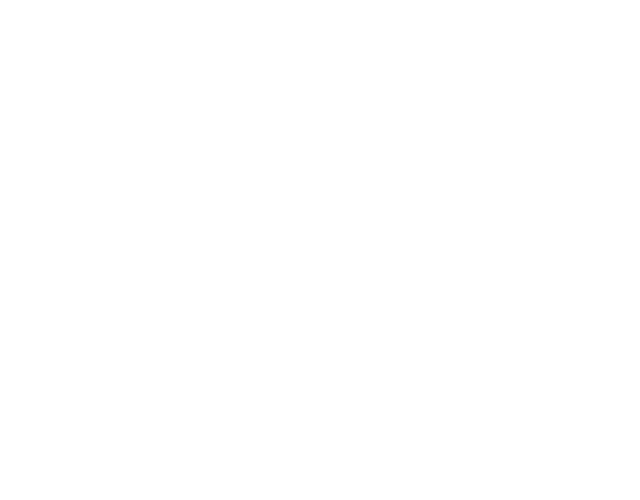
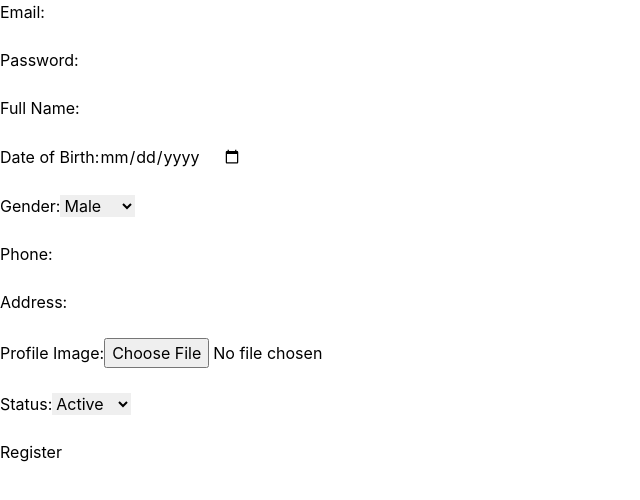
Before and after one commit to tticasso/SDN301m-HealthCare, a React (Create React App) app in the folder frontend/: page / in a window 1280 px wide. Shown: the top 500 px of the page, without its empty margins (0-640 px from the left). Built offline with nearby package versions, Linux system fonts and the light colour scheme.

Commit message:
fake data for register

```diff
--- a/frontend/src/App.js
+++ b/frontend/src/App.js
@@ -1,6 +1,9 @@
+import RegisterForm from "./fake-data";
+
 function App() {
   return (
     <div className="App">
+      <div><RegisterForm/></div>
     </div>
   );
 }
--- /dev/null
+++ b/frontend/src/fake-data/index.js
@@ -0,0 +1,105 @@
+import React, { useState } from 'react';
+
+const RegisterForm = () => {
+    const [formData, setFormData] = useState({
+        email: '',
+        password: '',
+        fullname: '',
+        dob: '',
+        gender: '',
+        phone: '',
+        address: '',
+        img: '',
+        status: '1',
+        roleId: 1,
+    });
+    const [file, setFile] = useState(null);
+
+    const handleChange = (e) => {
+        const { name, value } = e.target;
+        setFormData({
+            ...formData,
+            [name]: value,
+        });
+    };
+
+    const handleFileChange = (e) => {
+        setFile(e.target.files[0]);
+    };
+
+    const handleSubmit = async (e) => {
+        e.preventDefault();
+
+        const reader = new FileReader();
+        reader.onloadend = async () => {
+            const updatedFormData = { ...formData, img: reader.result };
+
+            try {
+                const response = await fetch('http://localhost:9999/user', {
+                    method: 'POST',
+                    headers: {
+                        'Content-Type': 'application/json',
+                    },
+                    body: JSON.stringify(updatedFormData),
+                });
+
+                if (response.ok) {
+                    alert('User registered successfully!');
+                } else {
+                    alert('Failed to register user.');
+                }
+            } catch (error) {
+                console.error('Error:', error);
+                alert('An error occurred while registering the user.');
+            }
+        };
+
+        if (file) {
+            reader.readAsDataURL(file);
+        } else {
+            alert('Please select an image file.');
+        }
+    };
+
+    return (
+        <form onSubmit={handleSubmit}>
+            <label>Email:</label>
+            <input type="email" name="email" value={formData.email} onChange={handleChange} required /><br /><br />
+
+            <label>Password:</label>
+            <input type="password" name="password" value={formData.password} onChange={handleChange} required /><br /><br />
+
+            <label>Full Name:</label>
+            <input type="text" name="fullname" value={formData.fullname} onChange={handleChange} required /><br /><br />
+
+            <label>Date of Birth:</label>
+            <input type="date" name="dob" value={formData.dob} onChange={handleChange} required /><br /><br />
+
+            <label>Gender:</label>
+            <select name="gender" value={formData.gender} onChange={handleChange} required>
+                <option value="male">Male</option>
+                <option value="female">Female</option>
+                <option value="other">Other</option>
+            </select><br /><br />
+
+            <label>Phone:</label>
+            <input type="tel" name="phone" value={formData.phone} onChange={handleChange} required /><br /><br />
+
+            <label>Address:</label>
+            <input type="text" name="address" value={formData.address} onChange={handleChange} required /><br /><br />
+
+            <label>Profile Image:</label>
+            <input type="file" name="img" onChange={handleFileChange} required /><br /><br />
+
+            <label>Status:</label>
+            <select name="status" value={formData.status} onChange={handleChange} required>
+                <option value="1">Active</option>
+                <option value="0">Inactive</option>
+            </select><br /><br />
+
+            <button type="submit">Register</button>
+        </form>
+    );
+};
+
+export default RegisterForm;
```
Also changed, not shown: frontend/database.json (added, +17 -0 lines).
